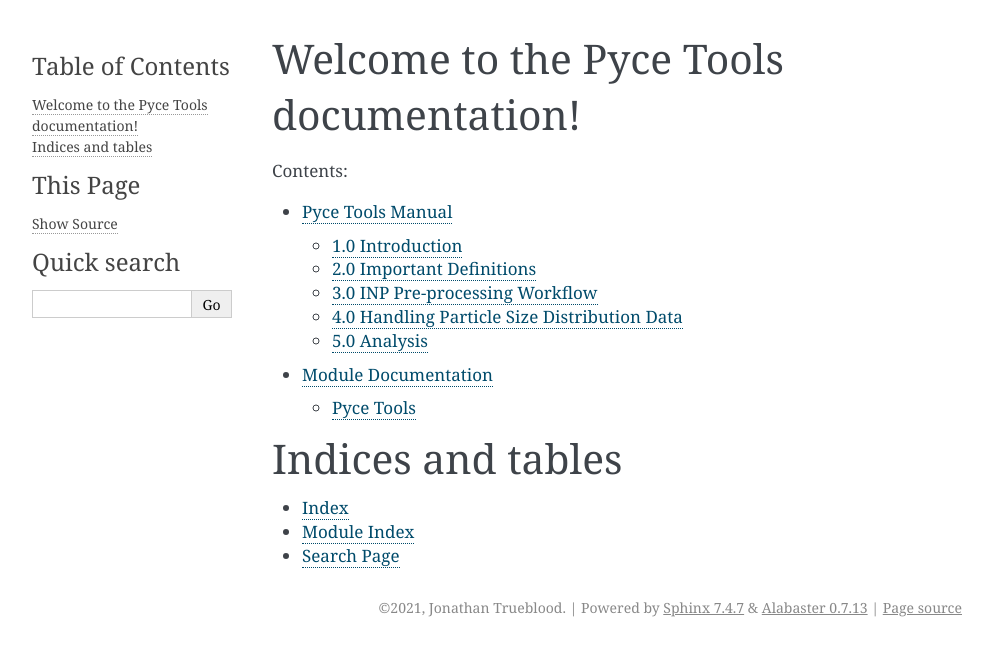
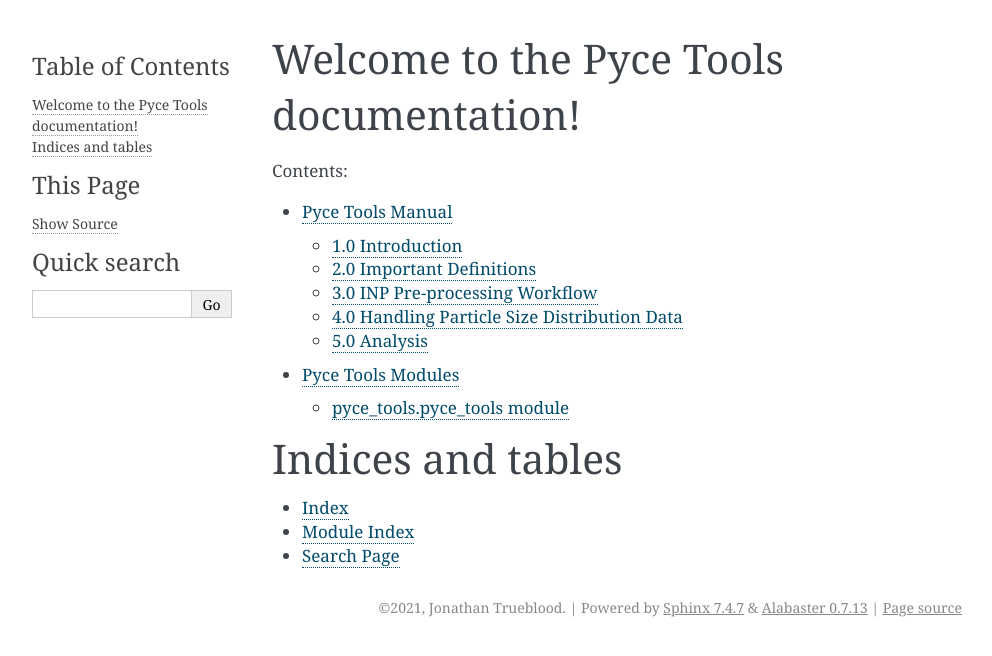
Before and after one commit to jotruebl/Pyce_Tools, a Sphinx documentation site: the page built from docs/index.rst, in a window 1280 px wide. Shown: the top 656 px of the page, without its empty margins (148-1140 px from the left). Built offline with Sphinx 7.4.7, drawn with Linux system fonts in a browser that asks for light colours.

Commit message:
updated reuquirements

```diff
--- a/docs/pyce_tools.rst
+++ b/docs/API.rst
@@ -1,4 +1,4 @@
-Pyce Tools
+Pyce Tools Modules
 ===================
 
 
--- a/docs/index.rst
+++ b/docs/index.rst
@@ -6,7 +6,7 @@
    :caption: Contents:
 
    /getting_started
-   modules
+   API
 
 
 
--- a/docs/modules.rst
+++ /dev/null
@@ -1,7 +0,0 @@
-Module Documentation
-====================
-
-.. toctree::
-   :maxdepth: 4
-
-   pyce_tools
--- /dev/null
+++ b/requirements.txt
@@ -0,0 +1,2 @@
+pandas==1.0.3
+openpyxl==3.0.3
```
